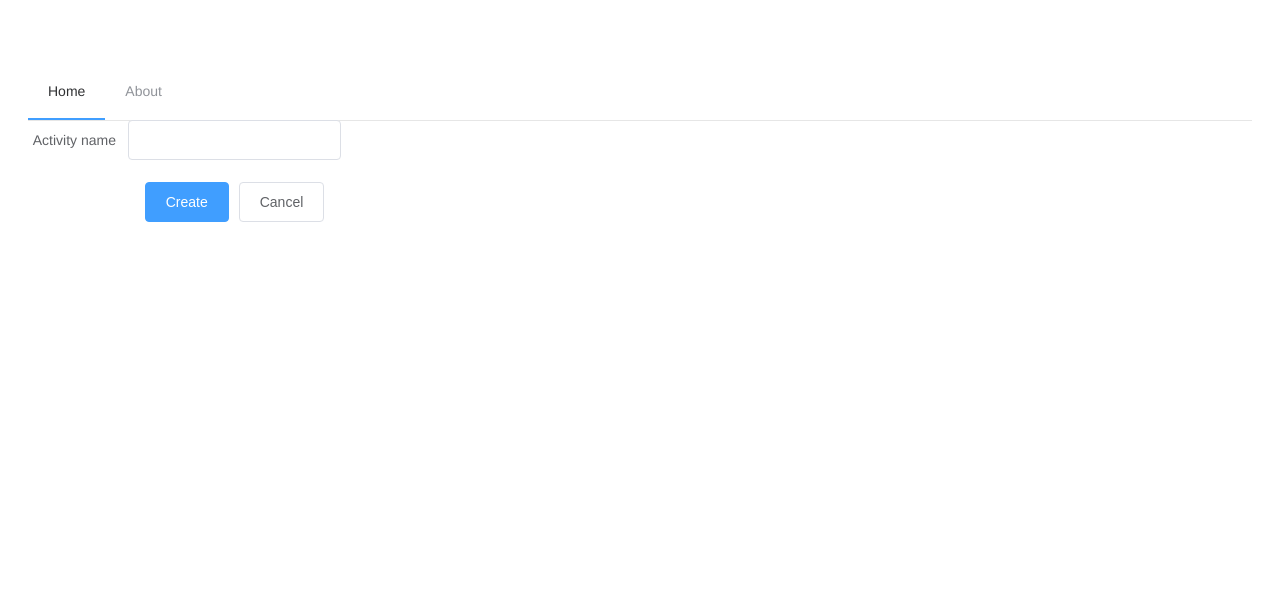
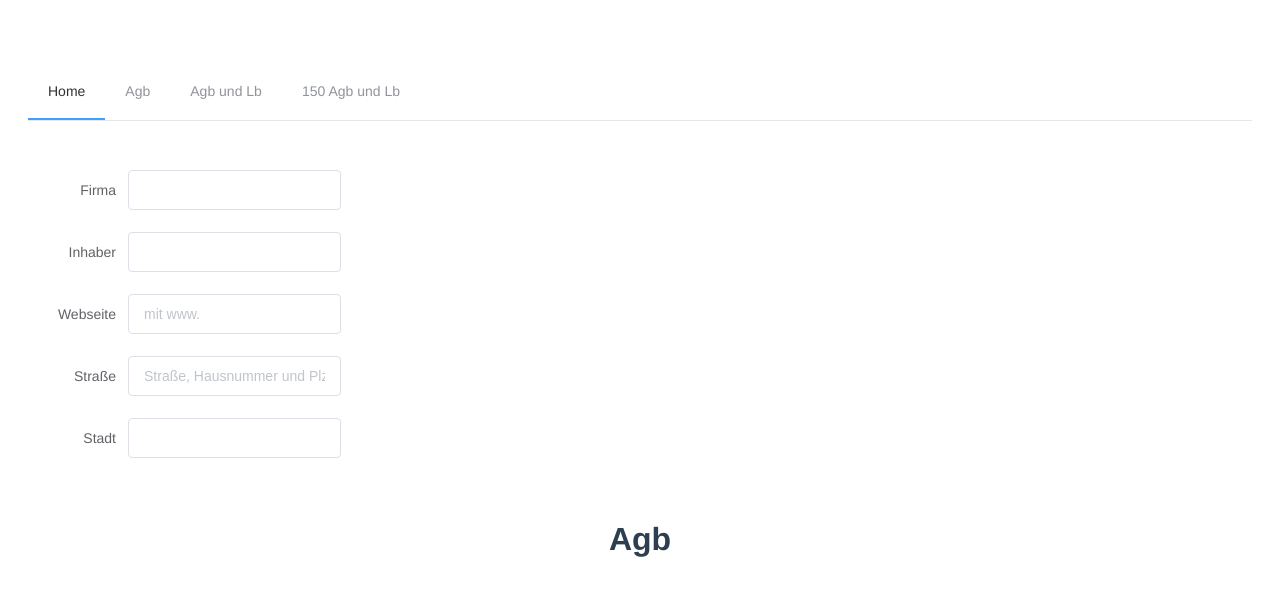
Before and after one commit to amircisija/vuecanvas, a Vue app: page /agb in a window 1280 px wide. Shown: the top 596 px of the page. Built offline with nearby package versions, Linux system fonts and the light colour scheme.

Commit message:
Added subpages and form

```diff
--- a/package.json
+++ b/package.json
@@ -1,5 +1,5 @@
 {
-  "name": "vue-canvas-to-image",
+  "name": "vue-canvas",
   "version": "0.1.0",
   "private": true,
   "scripts": {
--- a/src/App.vue
+++ b/src/App.vue
@@ -2,7 +2,7 @@
   <div id="app">
     <AppNavigation/>
     <FormSection/>
-    <el-main class="main__content">
+    <el-main>
       <router-view></router-view>
     </el-main>
   </div>
--- a/src/components/AppNavigation.vue
+++ b/src/components/AppNavigation.vue
@@ -5,8 +5,14 @@
         <el-menu-item index="1">
           <router-link class="nav__link" to="/">Home</router-link>
         </el-menu-item>
-        <el-menu-item index="2">
-          <router-link class="nav__link" to="/about">About</router-link>
+        <el-menu-item index="3">
+          <router-link class="nav__link" to="/agb">Agb</router-link>
+        </el-menu-item>
+        <el-menu-item index="4">
+          <router-link class="nav__link" to="/agbundlb">Agb und Lb</router-link>
+        </el-menu-item>
+        <el-menu-item index="5">
+          <router-link class="nav__link" to="/150agbundlb">150 Agb und Lb</router-link>
         </el-menu-item>
       </el-menu>
     </el-header>
--- a/src/components/FormSection.vue
+++ b/src/components/FormSection.vue
@@ -1,18 +1,24 @@
 <template>
   <el-container>
     <el-row>
-      <el-col span="24">
-        <div class="grid-content bg-purple-dark">
-          <el-form ref="form" v-model="form" label-width="120px">
-            <el-form-item label="Activity name">
-              <el-input v-model="form.name"></el-input>
-            </el-form-item>
-            <el-form-item>
-              <el-button type="primary" @click="onSubmit">Create</el-button>
-              <el-button>Cancel</el-button>
-            </el-form-item>
-          </el-form>
-        </div>
+      <el-col :span="24">
+        <el-form ref="form" v-model="form" label-width="120px" class="form__content">
+          <el-form-item label="Firma">
+            <el-input v-model="form.name"></el-input>
+          </el-form-item>
+          <el-form-item label="Inhaber">
+            <el-input v-model="form.name"></el-input>
+          </el-form-item>
+          <el-form-item label="Webseite">
+            <el-input v-model="form.name" placeholder="mit www."></el-input>
+          </el-form-item>
+          <el-form-item label="Straße">
+            <el-input v-model="form.name" placeholder="Straße, Hausnummer und Plz"></el-input>
+          </el-form-item>
+          <el-form-item label="Stadt">
+            <el-input v-model="form.name"></el-input>
+          </el-form-item>
+        </el-form>
       </el-col>
     </el-row>
   </el-container>
@@ -41,3 +47,8 @@ export default {
   }
 };
 </script>
+<style>
+.form__content {
+  padding-top: 50px;
+}
+</style>
--- /dev/null
+++ b/src/pages/Aagbundlb.vue
@@ -0,0 +1,14 @@
+<template>
+  <div>
+    <h1>{{ title }}</h1>
+  </div>
+</template>
+<script>
+export default {
+  data() {
+    return {
+      title: "150Agb und Lb"
+    };
+  }
+};
+</script>
--- /dev/null
+++ b/src/pages/Agb.vue
@@ -0,0 +1,14 @@
+<template>
+  <div>
+    <h1>{{ title }}</h1>
+  </div>
+</template>
+<script>
+export default {
+  data() {
+    return {
+      title: "Agb"
+    };
+  }
+};
+</script>
--- /dev/null
+++ b/src/pages/Agbundlb.vue
@@ -0,0 +1,14 @@
+<template>
+  <div>
+    <h1>{{ title }}</h1>
+  </div>
+</template>
+<script>
+export default {
+  data() {
+    return {
+      title: "Agb und Lb"
+    };
+  }
+};
+</script>
--- a/src/router/index.js
+++ b/src/router/index.js
@@ -2,6 +2,9 @@ import Vue from "vue";
 import Router from "vue-router";
 import Home from "../pages/Home";
 import About from "../pages/About";
+import Agb from "../pages/Agb";
+import Agbundlb from "../pages/Agbundlb";
+import Aagbundlb from "../pages/Aagbundlb";
 Vue.use(Router);
 
 export default new Router({
@@ -17,6 +20,21 @@ export default new Router({
       path: "/about",
       component: About,
       props: (route) => ({ name: route.query.name })
+    },
+    {
+      path: "/agb",
+      component: Agb,
+      props: (route) => ({ name: route.query.name })
+    },
+    {
+      path: "/agbundlb",
+      component: Agbundlb,
+      props: (route) => ({ name: route.query.name })
+    },
+    {
+      path: "/150agbundlb",
+      component: Aagbundlb,
+      props: (route) => ({ name: route.query.name })
     }
   ]
 });
```
